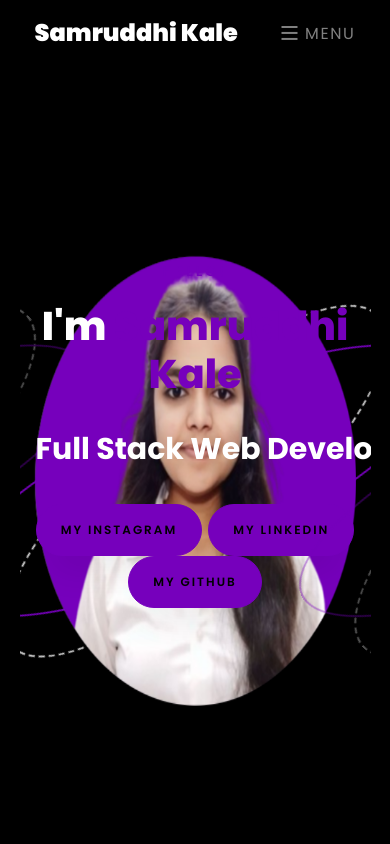
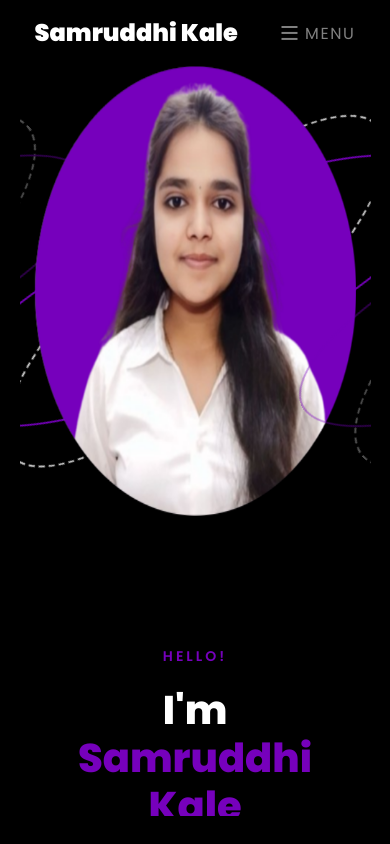
Before and after one commit to samruddhi-kale/my-Portfolio, a plain HTML site: page index.html in a window 390 px wide. Shown: the top 844 px of the page. Drawn offline with Linux system fonts and the light colour scheme; files whose address does not match are found by name.

Commit message:
Update index.html

```diff
--- a/index.html
+++ b/index.html
@@ -238,8 +238,11 @@
     100% { transform: translate(-50%, -50%) rotate(360deg); }
 }
 
-
-
+@media (max-width: 991.98px) {
+  .slidetxt {
+    position: relative !important;
+}
+}
     </style>
 
   </head>
@@ -285,13 +288,13 @@
         <div class="slider-item ">
           <div class="overlay"></div>
           <div class="container">
-            <div class="row d-md-flex no-gutters slider-text align-items-end justify-content-end" data-scrollax-parent="true">
+            <div class="row d-md-flex no-gutters slider-text align-items-end justify-content-end " data-scrollax-parent="true">
               <div class="one-third  my-img">
                 <img src="images/pme.png" alt="">
                 <!-- <div class="overlay"></div> -->
                 <div class="orbit-ring"></div>
               </div>
-              <div class="one-forth d-flex  align-items-center ftco-animate" data-scrollax=" properties: { translateY: '70%' }">
+              <div class="one-forth d-flex  align-items-center ftco-animate slidetxt" data-scrollax=" properties: { translateY: '70%' }">
                 <div class="text">
                   <span class="subheading">Hello!</span>
                   <h1 class="mb-4 mt-3">I'm
```
